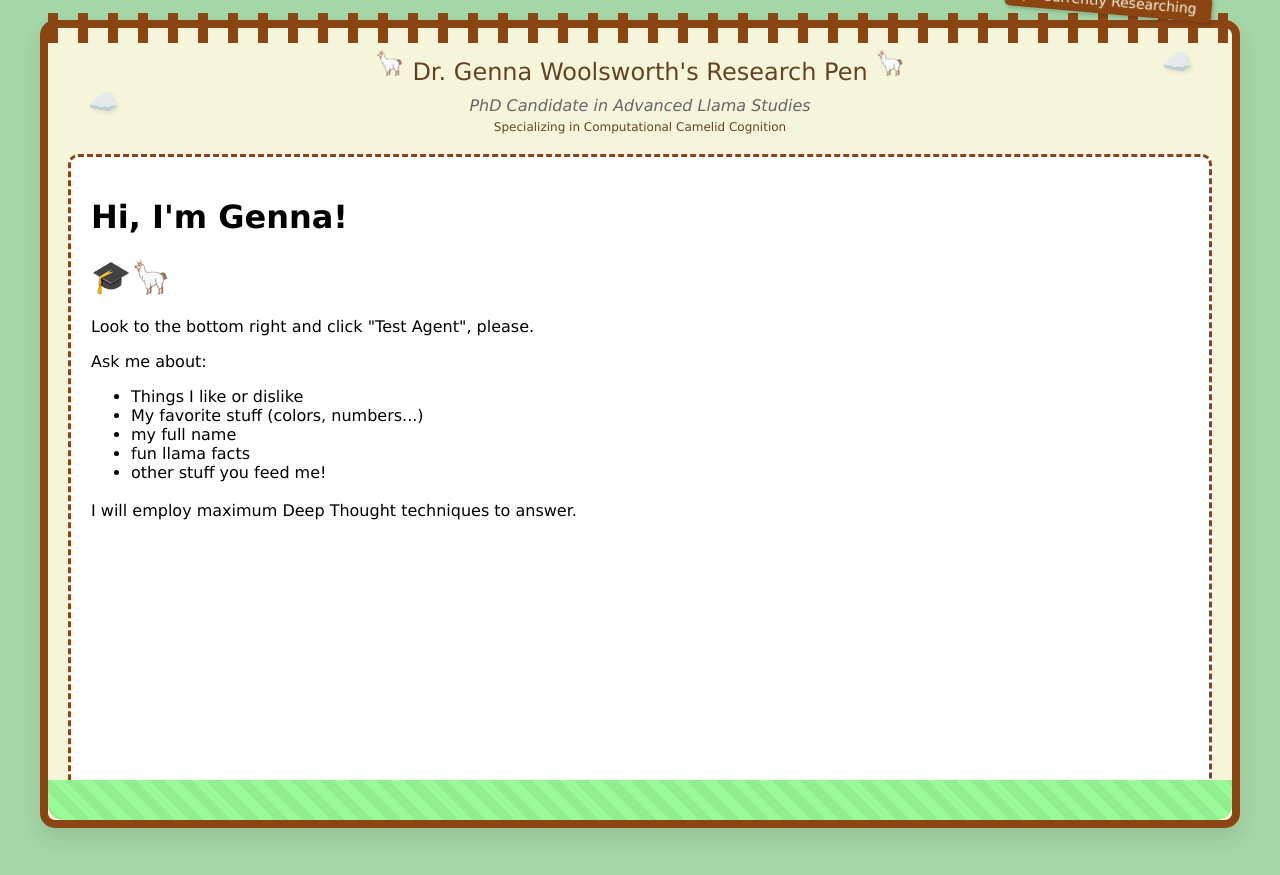
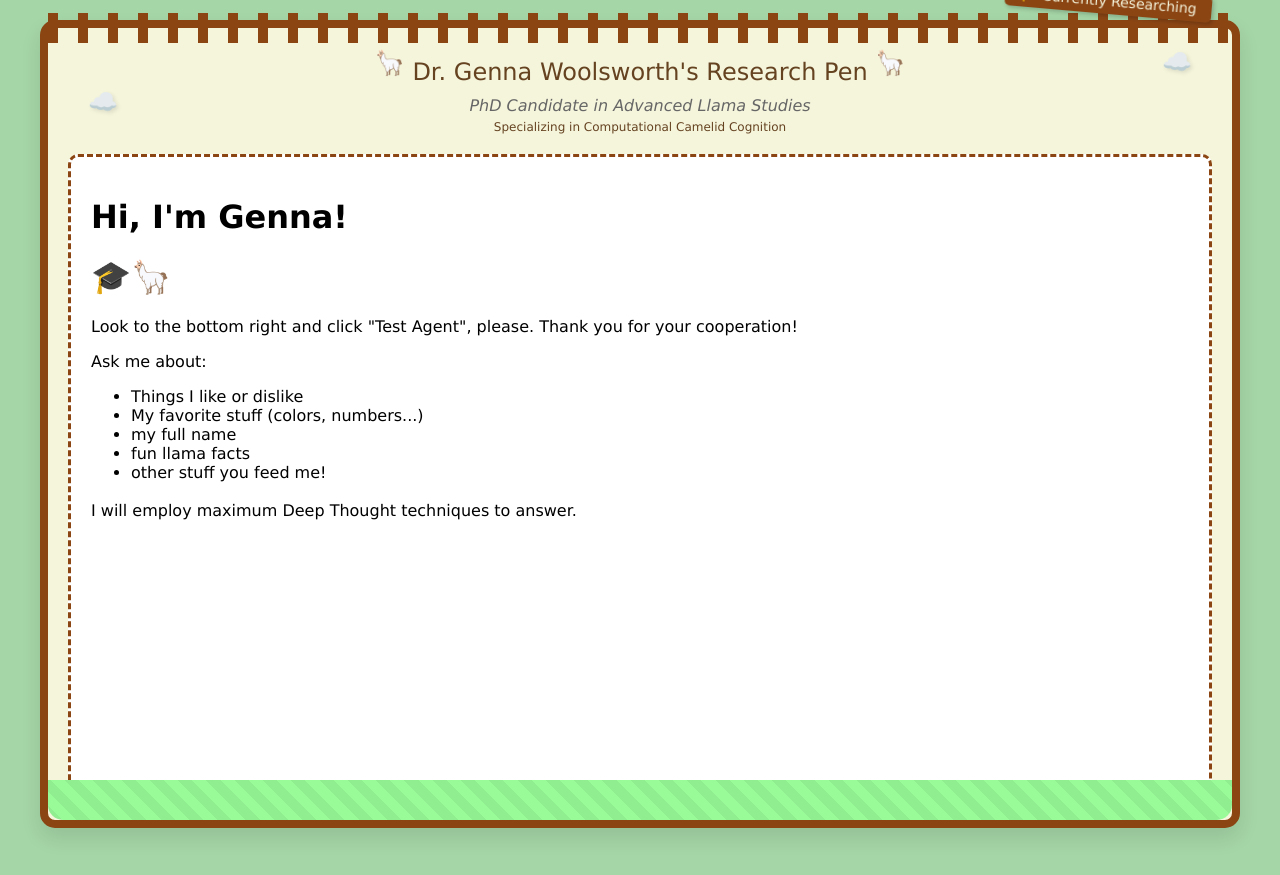
Before and after one commit to norrisaftcc/norrisaftcc.github.io, a Jekyll site: the page genna.html, which Jekyll copies as it is, in a window 1280 px wide. Shown: the top 875 px of the page. Built offline with Jekyll 4.4.1, drawn with Linux system fonts in a browser that asks for light colours; a script that is not in the unit is left out.

Commit message:
Update instruction message in genna.html
Added a thank you note for user cooperation.

```diff
--- a/genna.html
+++ b/genna.html
@@ -133,7 +133,7 @@
 </h1>
 
 <p>
-  Look to the bottom right and click "Test Agent", please.
+  Look to the bottom right and click "Test Agent", please. Thank you for your cooperation!
 </p>
 <p>
   Ask me about:
```
